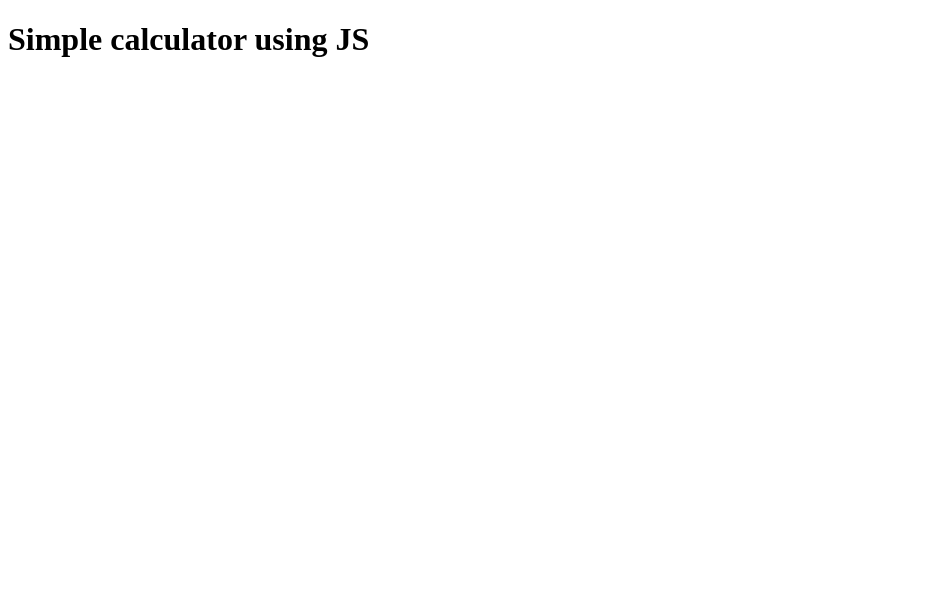
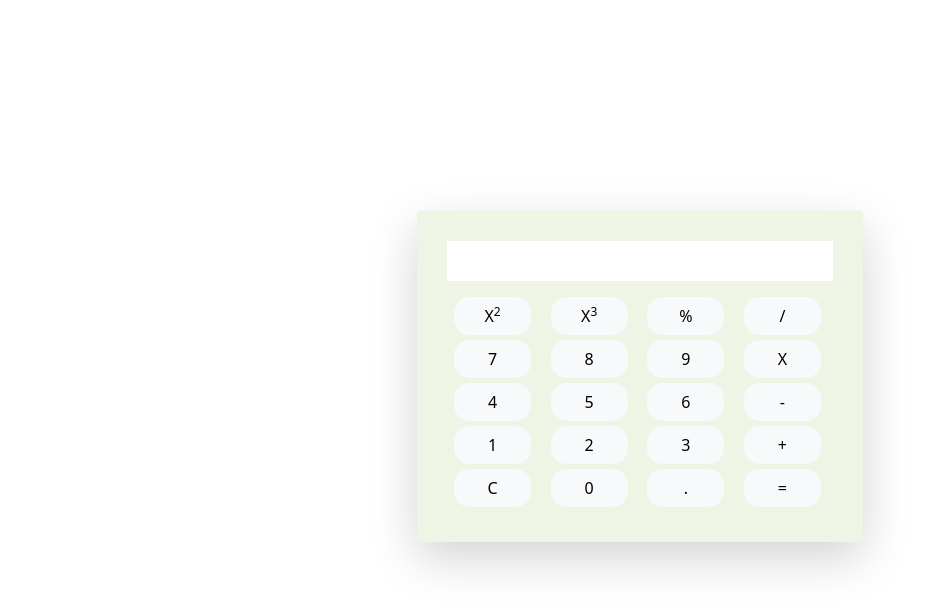
Before and after one commit to umashankar-kousha/kousha_simplecalculator_v1, a plain HTML site: page index.html in a window 1280 px wide. Shown: the whole page, without its empty margins (0-930 px from the left). Drawn offline with nearby package versions, Linux system fonts and the light colour scheme.

Commit message:
made basic calcilator interface

```diff
--- a/index.html
+++ b/index.html
@@ -4,8 +4,60 @@
     <meta charset="UTF-8" />
     <meta name="viewport" content="width=device-width, initial-scale=1.0" />
     <title>Calculator</title>
+    <link
+      href="https://cdn.jsdelivr.net/npm/bootstrap@5.0.2/dist/css/bootstrap.min.css"
+      rel="stylesheet"
+      integrity="sha384-EVSTQN3/azprG1Anm3QDgpJLIm9Nao0Yz1ztcQTwFspd3yD65VohhpuuCOmLASjC"
+      crossorigin="anonymous"
+    />
+    <script
+      src="https://cdn.jsdelivr.net/npm/bootstrap@5.0.2/dist/js/bootstrap.bundle.min.js"
+      integrity="sha384-MrcW6ZMFYlzcLA8Nl+NtUVF0sA7MsXsP1UyJoMp4YLEuNSfAP+JcXn/tWtIaxVXM"
+      crossorigin="anonymous"
+    ></script>
+    <link rel="stylesheet" href="style.css" />
   </head>
   <body>
-    <h1>Simple calculator using JS</h1>
+    <div
+      class="calculator-container container d-flex flex-row justify-content-center align-items-center"
+    >
+      <div class="calculator shadow-lg mb-5 bg-body rounded">
+        <input type="text" class="input w-100" />
+        <div
+          class="btn-container d-flex flex-row justify-content-around align-items-stretch pt-3 flex-wrap"
+        >
+          <button class="btn btn-light button">X<sup>2</sup></button>
+          <button class="btn btn-light button">X<sup>3</sup></button>
+          <button class="btn btn-light button">%</button>
+          <button class="btn btn-light button">/</button>
+          <button class="btn btn-light button">7</button>
+          <button class="btn btn-light button">8</button>
+          <button class="btn btn-light button">9</button>
+          <button class="btn btn-light button">X</button>
+          <button class="btn btn-light button">4</button>
+          <button class="btn btn-light button">5</button>
+          <button class="btn btn-light button">6</button>
+          <button class="btn btn-light button">-</button>
+          <button class="btn btn-light button">1</button>
+          <button class="btn btn-light button">2</button>
+          <button class="btn btn-light button">3</button>
+          <button class="btn btn-light button">+</button>
+          <button class="btn btn-light button">C</button>
+          <button class="btn btn-light button">0</button>
+          <button class="btn btn-light button">.</button>
+          <button class="btn btn-light button">=</button>
+        </div>
+      </div>
+    </div>
+    <script
+      src="https://cdn.jsdelivr.net/npm/@popperjs/core@2.9.2/dist/umd/popper.min.js"
+      integrity="sha384-IQsoLXl5PILFhosVNubq5LC7Qb9DXgDA9i+tQ8Zj3iwWAwPtgFTxbJ8NT4GN1R8p"
+      crossorigin="anonymous"
+    ></script>
+    <script
+      src="https://cdn.jsdelivr.net/npm/bootstrap@5.0.2/dist/js/bootstrap.min.js"
+      integrity="sha384-cVKIPhGWiC2Al4u+LWgxfKTRIcfu0JTxR+EQDz/bgldoEyl4H0zUF0QKbrJ0EcQF"
+      crossorigin="anonymous"
+    ></script>
   </body>
 </html>
--- /dev/null
+++ b/style.css
@@ -0,0 +1,24 @@
+.calculator-container {
+  height: 100vh;
+  width: 100vw;
+}
+
+.calculator {
+  background-color: #eff5e4 !important;
+  padding: 30px;
+  /*height: 60%; */
+  width: 40%;
+}
+
+.input {
+  border: none;
+  outline: none;
+  height: 40px;
+}
+
+.button {
+  width: 20%;
+  margin-bottom: 5px;
+  margin-right: 5px;
+  border-radius: 15px;
+}
```
Also changed, not shown: styles.css (deleted).
